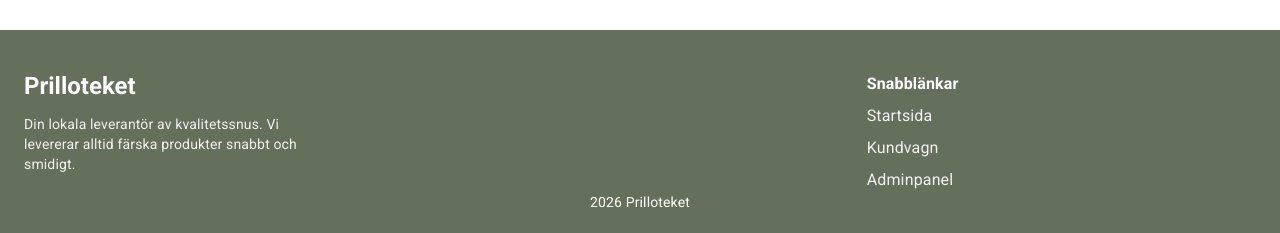
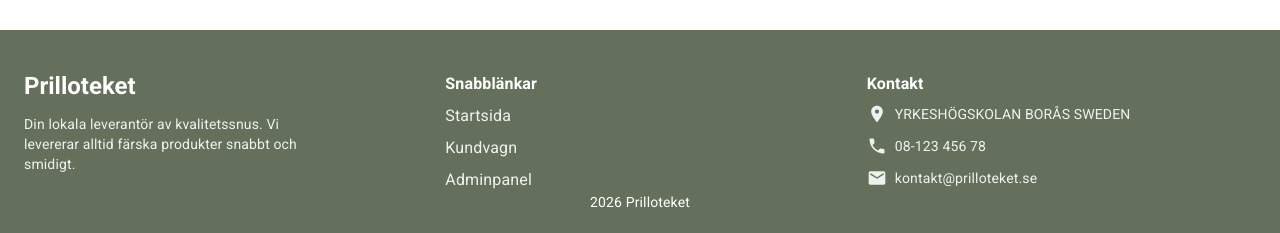
Before and after one commit to adamwidar-92/InlWebbshop3, a React (Vite) app in the folder web/: page /confirmation/1 in a window 1280 px wide. Shown: the part 564-797 px from the top of the page. Built offline with nearby package versions, Linux system fonts and the light colour scheme; no server answers.

Commit message:
Fixat kontaktuppgifter med ikoner och klickbara länkar till telefon & epost

```diff
--- a/web/src/components/Footer.tsx
+++ b/web/src/components/Footer.tsx
@@ -1,3 +1,6 @@
+import EmailIcon from '@mui/icons-material/Email'
+import LocationOnIcon from '@mui/icons-material/LocationOn'
+import PhoneIcon from '@mui/icons-material/Phone'
 import { Box, Container, Grid, Link, Stack, Typography } from '@mui/material'
 import { Link as RouterLink } from 'react-router-dom'
 
@@ -34,6 +37,31 @@ export default function Footer() {
                             </Link>
                         </Stack>
                     </Grid>
+                    <Grid size={{ xs: 12, sm: 4 }}>
+                        <Typography variant="subtitle1" sx={{ fontWeight: 'bold' }} gutterBottom>
+                            Kontakt
+                        </Typography>
+                        <Stack spacing={1.5}>
+                            <Box sx={{ display: 'flex', alignItems: 'center', gap: 1, opacity: 0.9 }}>
+                                <LocationOnIcon fontSize="small" />
+                                <Typography variant="body2">
+                                    YRKESHÖGSKOLAN BORÅS SWEDEN
+                                </Typography>
+                            </Box>
+                            <Box sx={{ display: 'flex', alignItems: 'center', gap: 1, opacity: 0.9 }}>
+                                <PhoneIcon fontSize="small" />
+                                <Link href="tel:0812345678" underline="hover" color="inherit" variant="body2">
+                                    08-123 456 78
+                                </Link>
+                            </Box>
+                            <Box sx={{ display: 'flex', alignItems: 'center', gap: 1, opacity: 0.9 }}>
+                                <EmailIcon fontSize="small" />
+                                <Link href="mailto:kontakt@prilloteket.se" underline="hover" color="inherit" variant="body2" sx={{ overflowWrap: 'anywhere', minWidth: 0 }}>
+                                    kontakt@prilloteket.se
+                                </Link>
+                            </Box>
+                        </Stack>
+                    </Grid>
                 </Grid>
                 <Typography variant="body2" align="center">
                     2026 Prilloteket
```
